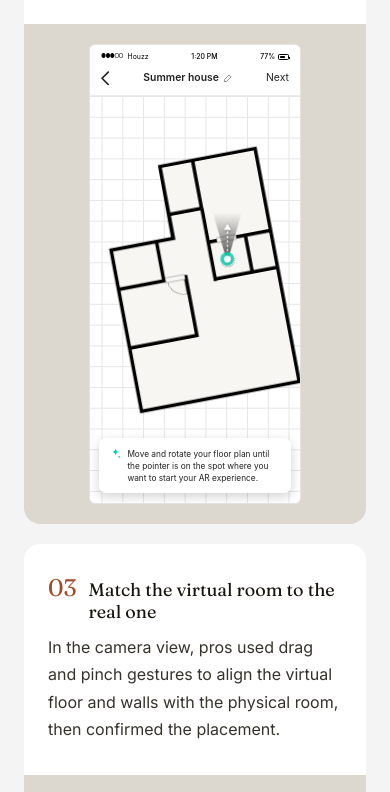
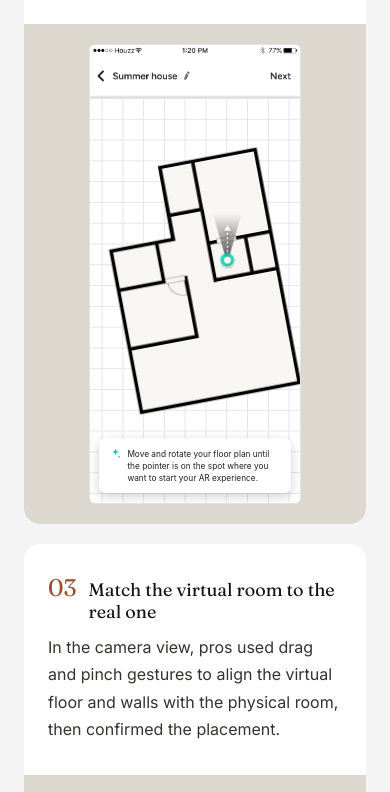
Before and after one commit to brotroni-dev/brotroni-dev.github.io, a plain HTML site: page work/ar-walkthrough.html in a window 390 px wide. Shown: the part 5218-6010 px from the top of the page. Drawn offline with Linux system fonts and the light colour scheme.

Commit message:
Use the exported header on the rotating-plan phone
Step 02's status bar and title row were drawn in HTML and never quite matched
the app. They are now the design export itself, trimmed to its white edges
with the drop shadow kept, and pulled down by the shadow's height so it falls
on the grid. The rules that drew the old rows are gone. The header rule takes
two classes, since ".lsw-shot img" would otherwise shrink it to the plate's
screenshot width and add a second border inside the phone's own.

Co-Authored-By: Claude Opus 5 <noreply@anthropic.com>

```diff
--- a/work/ar-walkthrough.html
+++ b/work/ar-walkthrough.html
@@ -229,32 +229,17 @@
   -webkit-font-smoothing: antialiased;
 }
 
-/* status bar */
-.lsw-ph-status {
-  flex: none; display: flex; align-items: center; justify-content: space-between;
-  padding: calc(var(--u) * 9) calc(var(--u) * 16) calc(var(--u) * 3);
-  font-size: calc(var(--u) * 10); color: #000; font-weight: 500;
-}
-.lsw-ph-status__l, .lsw-ph-status__r { display: flex; align-items: center; gap: calc(var(--u) * 4); }
-.lsw-ph-status__l { font-weight: 400; }
-.lsw-ph-dots { letter-spacing: calc(var(--u) * -1); font-size: calc(var(--u) * 8); }
-.lsw-ph-batt { display: inline-block; width: calc(var(--u) * 16); height: calc(var(--u) * 8);
-  border: 1px solid #000; border-radius: calc(var(--u) * 2); position: relative; }
-.lsw-ph-batt::before { content: ""; position: absolute; inset: calc(var(--u) * 1);
-  right: calc(var(--u) * 4); background: #000; border-radius: calc(var(--u) * 1); }
-.lsw-ph-batt::after { content: ""; position: absolute; right: calc(var(--u) * -2);
-  top: calc(var(--u) * 2); width: calc(var(--u) * 1); height: calc(var(--u) * 4); background: #000; }
-
-/* header */
-.lsw-ph-header {
-  flex: none; display: flex; align-items: center; gap: calc(var(--u) * 8);
-  padding: calc(var(--u) * 6) calc(var(--u) * 16) calc(var(--u) * 12);
-}
-.lsw-ph-back { width: calc(var(--u) * 12); color: #222; display: flex; }
-.lsw-ph-title { flex: 1; display: flex; align-items: center; justify-content: center;
-  gap: calc(var(--u) * 6); font-size: calc(var(--u) * 15); font-weight: 600; color: #222; }
-.lsw-ph-title svg { width: calc(var(--u) * 13); height: calc(var(--u) * 13); }
-.lsw-ph-next { font-size: calc(var(--u) * 15); font-weight: 400; color: #222; }
+/* header: the exported status bar and title row. The file carries its own
+   drop shadow in its last 8 of 594px, so the image is pulled down by that much
+   (a percentage margin resolves against the width, which keeps it exact at
+   every size) and sits above the stage - the shadow falls on the grid rather
+   than on a strip of white. Two classes, because the plate's own
+   ".lsw-shot img" rules (one class plus an element) would otherwise reach
+   in, shrink it to the screenshot's share of the plate and give it a second
+   border inside the phone's own. */
+.lsw-ph-phone .lsw-ph-head { flex: none; display: block; width: 100%; height: auto;
+  border: 0; border-radius: 0;
+  position: relative; z-index: 1; margin-bottom: calc(-100% * 8 / 594); }
 
 /* screen: grid background + animation + card */
 .lsw-ph-stage {
@@ -609,21 +594,8 @@
       <div class="lsw-ph-phone" role="img"
            aria-label="A phone showing the Summer house floor plan on a grid. The plan turns gently from side to side around a fixed user marker that keeps facing the same direction.">
 
-        <!-- status bar -->
-        <div class="lsw-ph-status">
-          <span class="lsw-ph-status__l"><span class="lsw-ph-dots">&#9679;&#9679;&#9679;&#9675;&#9675;</span>&nbsp;Houzz</span>
-          <span class="lsw-ph-status__c">1:20 PM</span>
-          <span class="lsw-ph-status__r">77% <span class="lsw-ph-batt"></span></span>
-        </div>
-
-        <!-- header -->
-        <div class="lsw-ph-header">
-          <span class="lsw-ph-back"><svg viewBox="0 0 8 14" fill="none"><path d="M7 1 1 7l6 6" stroke="#222" stroke-width="1.6" stroke-linecap="round" stroke-linejoin="round"/></svg></span>
-          <span class="lsw-ph-title">Summer house
-            <svg viewBox="0 0 14 14" fill="none"><path d="M9.5 1.5l3 3-7 7-3.5.5.5-3.5 7-7z" stroke="#727169" stroke-width="1.2" stroke-linejoin="round"/></svg>
-          </span>
-          <span class="lsw-ph-next">Next</span>
-        </div>
+        <!-- header: the app's own status bar and title row, exported from the design -->
+        <img class="lsw-ph-head" src="../media/ar/entry-header.webp" alt="" width="594" height="154" decoding="async">
 
         <!-- screen -->
         <div class="lsw-ph-stage">
```
Also changed, not shown: media/ar/entry-header.webp (added).
